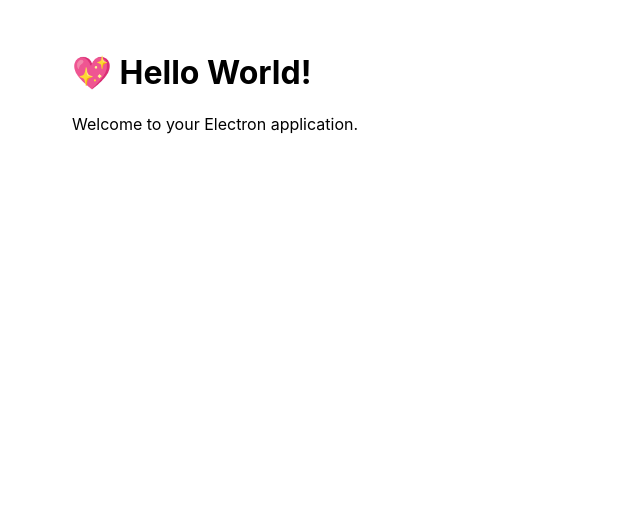
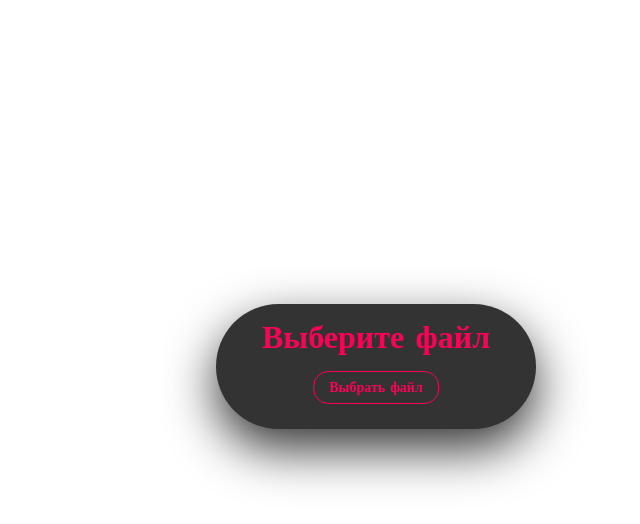
Before and after one commit to XcenNoN/ExcelParseTimetable, an Electron app: page src/index.html in a window 800 px wide. Shown: the whole page, without its empty margins (24-664 px from the left). Drawn offline with Linux system fonts and the light colour scheme; no server answers.

Commit message:
make open dialog and add select element

```diff
--- a/src/index.css
+++ b/src/index.css
@@ -1,6 +1,57 @@
-body {
-  font-family: -apple-system, BlinkMacSystemFont, "Segoe UI", Roboto, Helvetica, Arial, sans-serif;
-  margin: auto;
-  max-width: 38rem;
-  padding: 2rem;
+*,body{
+	margin:0;
+  padding:0;
+
 }
+
+*{
+	box-sizing:border-box
+}
+
+button,input,textarea{
+  outline:none;
+}
+
+*{
+  font-family: 'Comic Sans MS', 'Comic Sans', 'cursive'
+}
+
+.select{
+  display: block;
+  margin-left: auto;
+  margin-right: auto;
+  margin-top: 38vh;
+  padding: 15px;
+  background: #333;
+  border-radius: 70px;
+  width: 40vw;
+  color: #ff0057;
+  box-shadow: 0 20px 50px rgba(0, 0, 0, .8);
+}
+
+.select h1{
+  font-size: 4vh;
+  text-align: center;
+  margin-bottom: 15px;
+}
+
+.select button{
+  cursor: pointer;
+  position: relative;
+  left: 50%;
+  transform: translate(-50%, 0);
+  margin-bottom: 10px;
+  padding: 7px 15px 7px 15px;
+  font-size: 14px;
+  color: #ff0057;
+  background: #333;
+  border: 1px solid #ff0057;
+  border-radius: 15px;
+  transition: .3s ease-in-out;
+}
+
+.select button:hover{
+  color: #fff;
+  background: #ff0057;
+  box-shadow: 0 0 10px #fff, 0 0 20px #fff, 0 0 30px #fff;
+}
--- a/src/index.html
+++ b/src/index.html
@@ -6,8 +6,12 @@
     <link rel="stylesheet" href="index.css">
   </head>
   <body>
-    <h1>💖 Hello World!</h1>
-    <p>Welcome to your Electron application.</p>
+    <div class="content">
+      <div class="select">
+        <h1>Выберите&nbsp;файл</h1>
+        <button><b>Выбрать файл</b></button>
+      </div>
+    </div>
     <script src='./renderer.js'></script>
   </body>
 </html>
--- a/src/node-xlsx.js
+++ b/src/node-xlsx.js
@@ -2,8 +2,14 @@
 const workbook = xlsx.parse(`${__dirname}/test.xlsx`);
 
 let excel = {};
+
 excel.test = function(){
     return workbook;
 }
 
+excel.getData = path => {
+    let wb = xlsx.parse(path);
+    return wb
+}
+
 module.exports = excel;
--- a/src/renderer.js
+++ b/src/renderer.js
@@ -1,7 +1,6 @@
-const { ipcRenderer } = require('electron')
+const { ipcRenderer, dialog } = require('electron')
 
 document.addEventListener("DOMContentLoaded", () => {
-    console.log("load")
     ipcRenderer.send('init');
 })
 
```
Also changed, not shown: src/index.js (+15 -5 lines).
